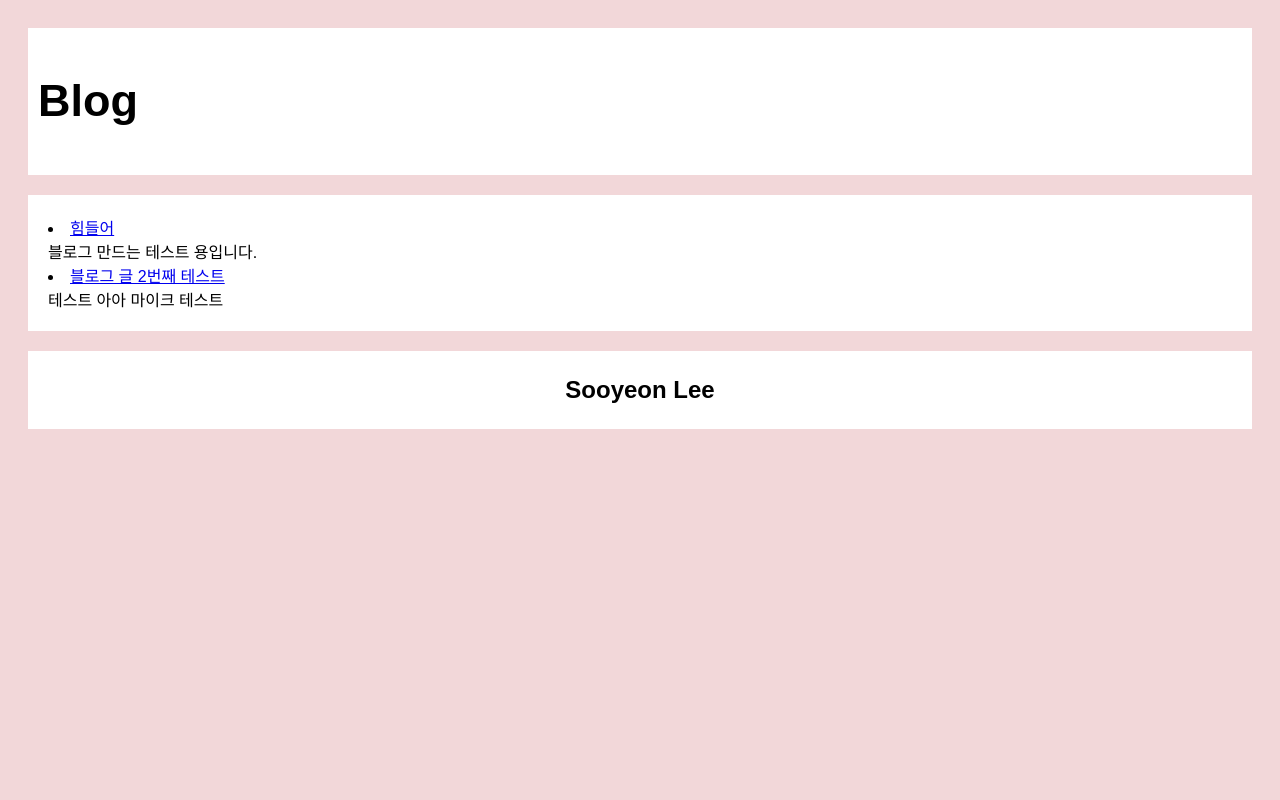
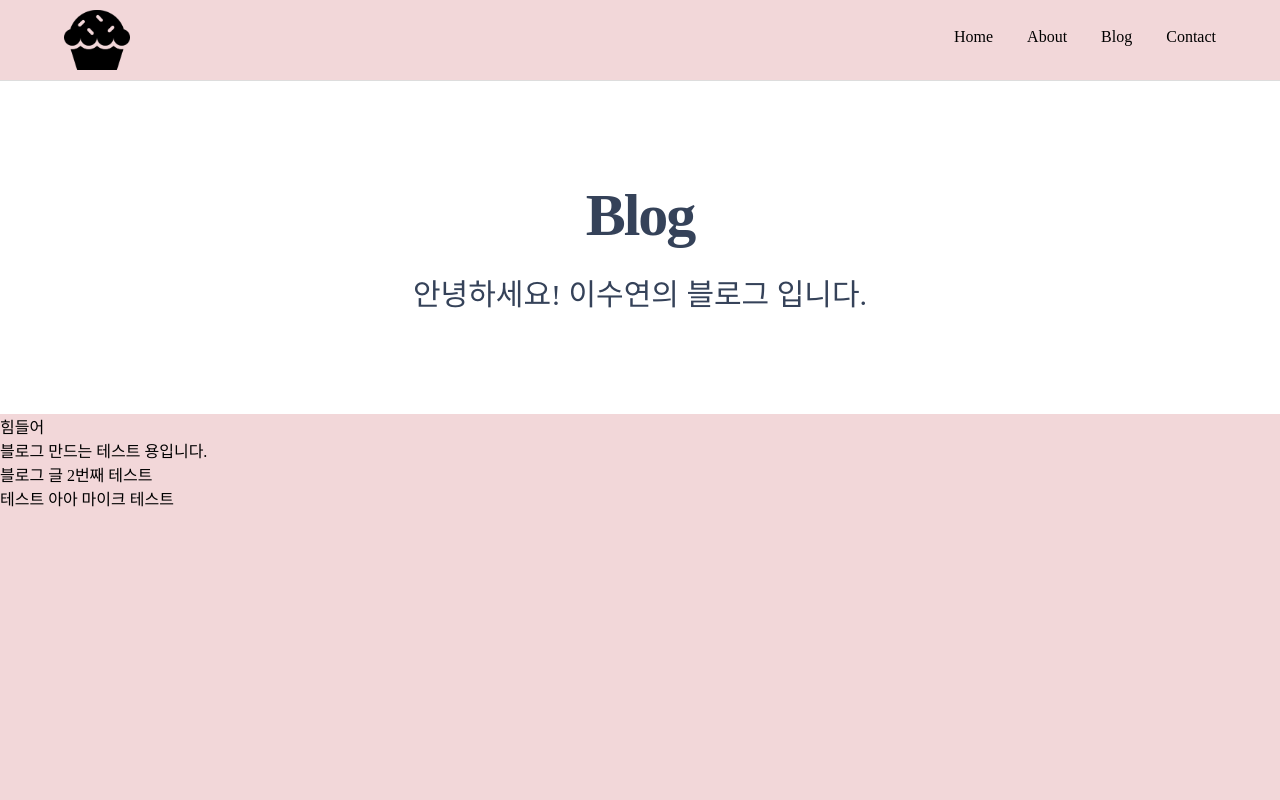
Before and after one commit to SooyeonLee000/hompage, a Django app: page /blog/ in a window 1280 px wide. Run offline with Django 4.2, Linux system fonts and the light colour scheme; data comes from the database, SQL or seed files in the repository.

Commit message:
about 수정

```diff
--- /dev/null
+++ b/blog/templates/base.html
@@ -0,0 +1,44 @@
+<html lang="ko">
+
+<head>
+<meta charset="utf-8">
+<meta name="viewport" content="width=device-width, initial-scale=1">
+<title>violetcarrotpie</title>
+{% load static %}
+<!-- STYLES -->
+<link href="https://fonts.googleapis.com/css2?family=Mulish:ital,wght@0,200;0,300;0,400;0,500;0,600;0,700;0,800;0,900;1,200;1,300;1,400;1,500;1,600;1,700;1,800;1,900&family=Poppins:ital,wght@0,300;0,400;0,500;0,600;0,700;0,800;0,900;1,300;1,400;1,500;1,600;1,700;1,800;1,900&display=swap" rel="stylesheet">
+
+<link rel="stylesheet" type="text/css" href="/static/css/blog.css" />
+
+</head>
+
+
+<body>
+        <div id="wrap">
+            <header>
+		    <div>
+                	<h1 class="logo">
+			 <a href="{% url 'home' %}"><img src="/static/img/logo2.png" alt="logo"></a>
+            		</h1>
+
+                    <ul class="gnb">
+			    <li><a href="{% url 'home' %}">Home</a></li>
+			    <li><a href="{% url 'home' %}">About</a></li>
+			    <li><a href="{% url 'blog' %}">Blog</a></li>
+			    <li><a href="{% url 'home' %}">Contact</a></li>
+                    </ul>
+		    </div>
+            </header>
+	    <div class="container">
+		    <div id="idx_top">
+			    <strong>Blog</strong>
+			    <p>안녕하세요! 이수연의 블로그 입니다.</p>
+		    </div>
+
+		   {% block content %}
+
+		   {% endblock %}
+      	     </div>
+
+</body>
+</html>
--- a/blog/templates/blog.html
+++ b/blog/templates/blog.html
@@ -1,36 +1,10 @@
-<html lang="ko">
+{% extends 'base.html' %}
 
-<head>
-<meta charset="utf-8">
-<meta name="viewport" content="width=device-width, initial-scale=1">
-<title>violetcarrotpie</title>
-{% load static %}
-<!-- STYLES -->
-<link href="https://fonts.googleapis.com/css2?family=Mulish:ital,wght@0,200;0,300;0,400;0,500;0,600;0,700;0,800;0,900;1,200;1,300;1,400;1,500;1,600;1,700;1,800;1,900&family=Poppins:ital,wght@0,300;0,400;0,500;0,600;0,700;0,800;0,900;1,300;1,400;1,500;1,600;1,700;1,800;1,900&display=swap" rel="stylesheet">
-
-<link rel="stylesheet" type="text/css" href="/static/css/blog.css" />
-
-</head>
-
-<body>
-<div class="header">
-  <h2>Blog</h2>
-</div>
-
-<div class="row">
-  <div class="leftcolumn">
-    <div class="card">
-      {% for post in object_list %}
-      <li><a href="{%url 'blog-detail' post.pk %}">{{ post.title}}</a> <br/>
-		   {{ post.body }}</li>
-      {%endfor%}
-    </div>
-  </div>
-</div>
-
-<div class="footer">
-	<h2>Sooyeon Lee</h2>
-</div>
-
-</body>
-</html>
+{% block content %}
+	 <ul>
+	{% for post in object_list %}
+		 <li><a href="{%url 'blog-detail' post.pk %}">{{ post.title}}</a> <br/>
+		 {{ post.body }}</li>
+	 {%endfor%}
+	 </ul>
+{% endblock %}
--- a/blog/templates/detail.html
+++ b/blog/templates/detail.html
@@ -1,3 +1,7 @@
+{% extends 'base.html' %}
+
+{%block conetent %}
+
 <h1>{{post.title}}</h1>
 <small>By: {{post.author}}</small><br/>
 <hr>
@@ -6,3 +10,5 @@
 
 <br/><br/>
 <a href="{% url 'blog' %}">Back</a>
+
+{% endblock %}
--- a/blog/urls.py
+++ b/blog/urls.py
@@ -1,9 +1,9 @@
 from django.urls import path
 from . import views
-from blog.views import BlogView,BlogDetailView
+from blog.views import BlogView,BlogDetailView,Home
 
 urlpatterns = [
-    path('', views.home, name='home'),
+    path('', Home.as_view(), name='home'),
     path('blog/',BlogView.as_view(), name = "blog"),
     path('blog-detail/<int:pk>',BlogDetailView.as_view(), name='blog-detail'),
 
--- a/blog/views.py
+++ b/blog/views.py
@@ -2,8 +2,9 @@ from django.shortcuts import render
 from django.views.generic import ListView, DetailView
 from .models import Post
 
-def home(request):
-    return render(request, 'index.html',{})
+class  Home(ListView):
+    model = Post
+    template_name = 'index.html'
 
 class BlogView(ListView):
     model = Post
--- a/static/css/blog.css
+++ b/static/css/blog.css
@@ -1,37 +1,75 @@
-body {
-  font-family: Arial;
-  padding: 20px;
-  background: #F2D7D9;
+* {
+   margin: 0;
+  padding: 0;
 }
 
-/* Header/Blog Title */
-.header {
-  padding: 10px;
-  font-size: 30px;
-  text-align: left;
-  background: #fff;
+body
+{
+	background-color:#F2D7D9;
 }
 
-
-/* Add a card effect for articles */
-.card {
-  background-color: white;
-  padding: 20px;
-  margin-top: 20px;
+a {
+    text-decoration: none;
+    color: inherit;
+}
+ul, li {
+    list-style: none;
+}
+header {
+    border-bottom: 1px solid #ddd;
+}
+header > div {
+    width: 90%;
+    min-width: 1000px;
+    max-width: 1200px;
+    height: 80px;
+    margin: 0 auto;
+}
+header .logo {
+    float: left;
+}
+header .logo img {
+    height: 60px;
+    margin-top: 10px;
+}
+header .gnb {
+    float: right;
+}
+header .gnb li {
+    display: inline-block;
+    margin-top: 28px;
+    margin-left: 30px;
+}
+header .gnb li:first-child {
+    margin-left: 0;
 }
 
-/* Clear floats after the columns */
-.row:after {
-  content: "";
-  display: table;
-  clear: both;
+/* container */
+#idx_top {
+    width: 100%;
+    padding: 100px 0;
+    background: #fff;
+    text-align: center;
+}
+#idx_top strong,
+#idx_top p {
+    color: #354259;
+}
+#idx_top strong {
+    font-size: 60px;
+    letter-spacing: -2px;
+}
+
+#idx_top p {
+    margin-top: 20px;
+    font-size: 30px;
 }
 
 /* Footer */
 .footer {
-  padding: 5px;
   text-align: center;
-  background: #fff;
+  background: #FFE6E6;
+  color: #fff;
   margin-top: 20px;
 }
 
```
Also changed, not shown: blog/templates/index.html (+29 -12 lines), static/css/style.css (+20 -20 lines).
